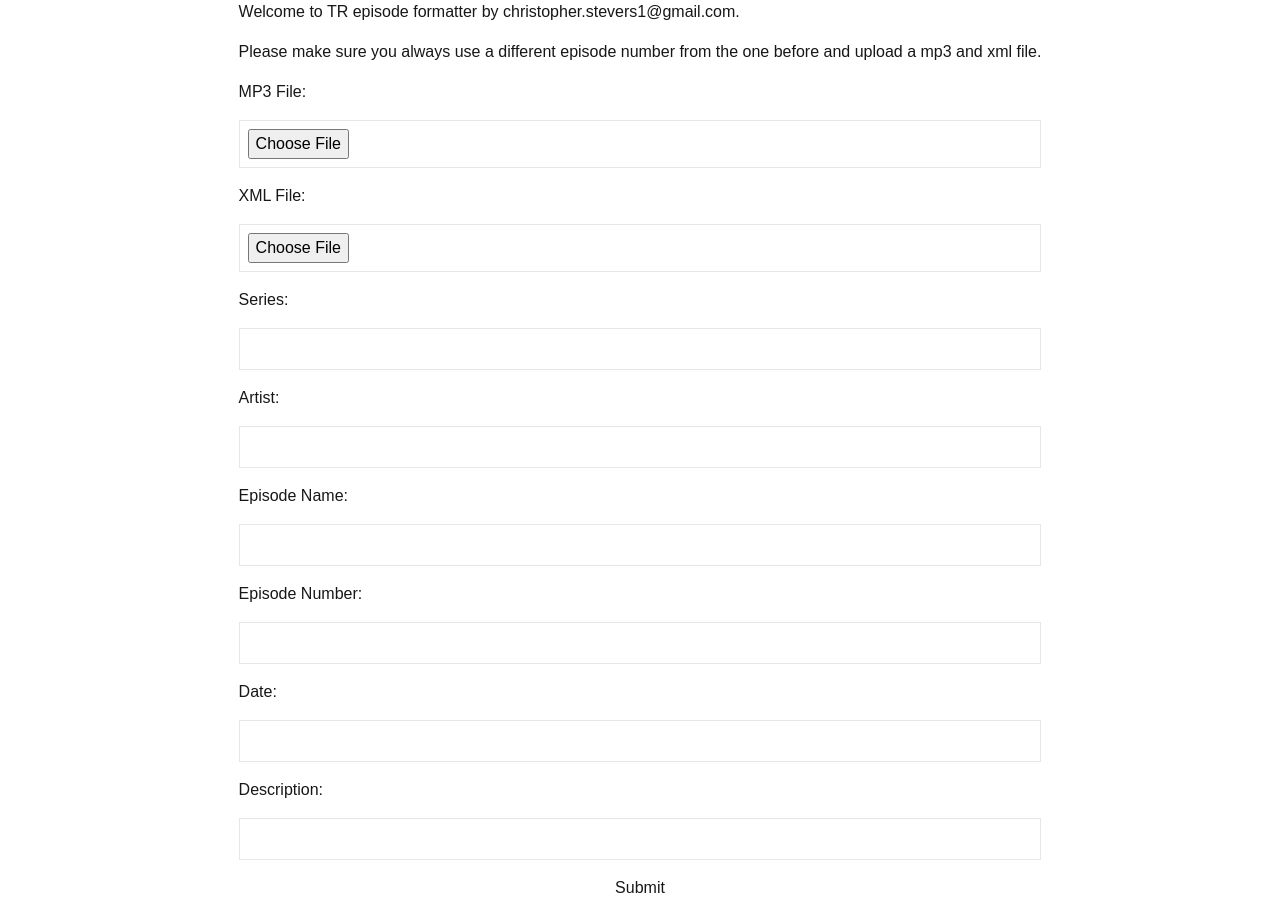
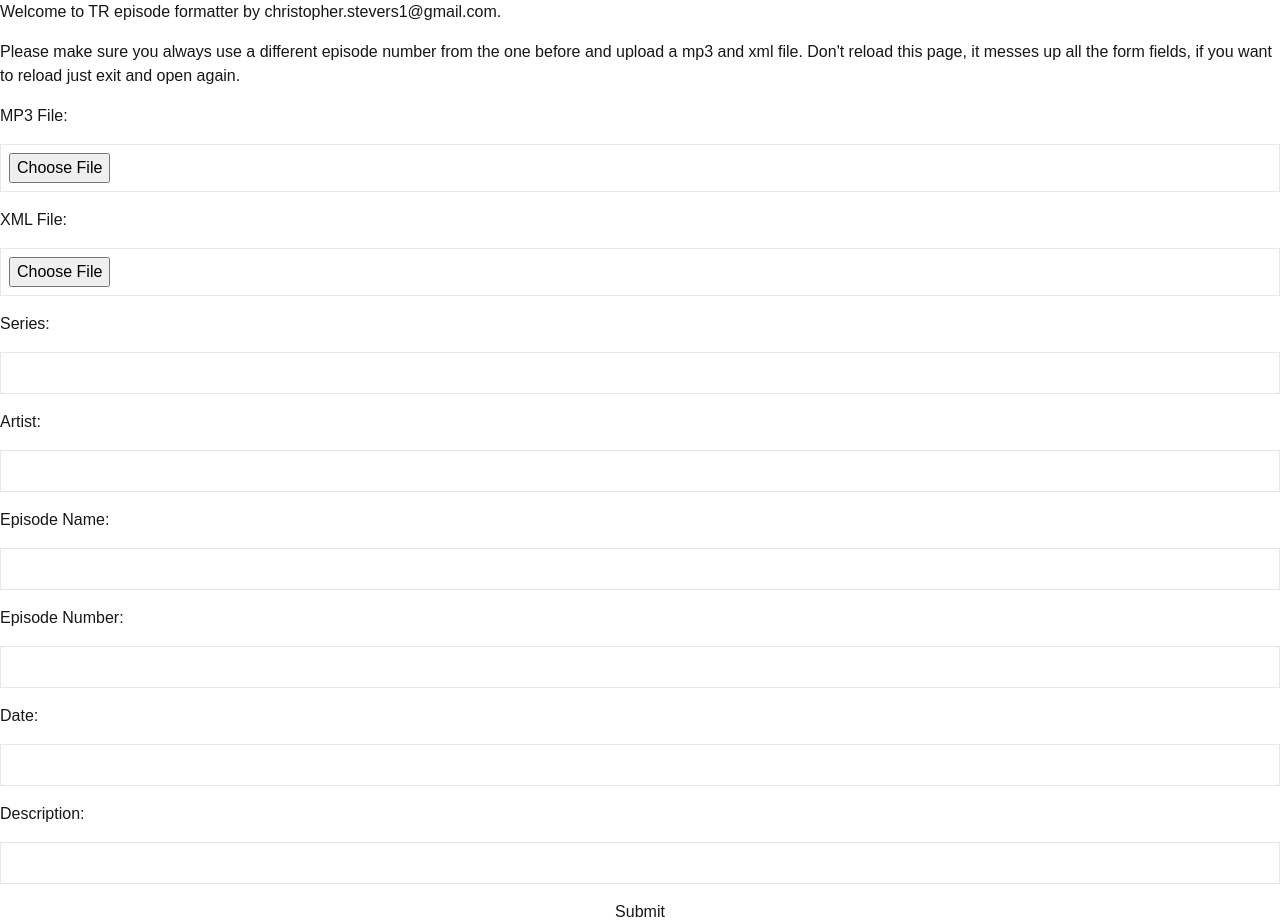
Before and after one commit to Christopher-Stevers/tr-helper-next, a Next.js app: page / in a window 1280 px wide. Before the commit the page ends 900 px from the top, so only its background shows below. Built offline with nearby package versions, Linux system fonts and the light colour scheme.

Commit message:
added reload warning

```diff
--- a/components/uploader.tsx
+++ b/components/uploader.tsx
@@ -107,7 +107,9 @@ const Uploader = () => {
           </div>
           <div>
             Please make sure you always use a different episode number from the
-            one before and upload a mp3 and xml file.
+            one before and upload a mp3 and xml file. Don't reload this page, it
+            messes up all the form fields, if you want to reload just exit and
+            open again.
           </div>
           <label htmlFor="mp3File">MP3 File:</label>
           <input
```
